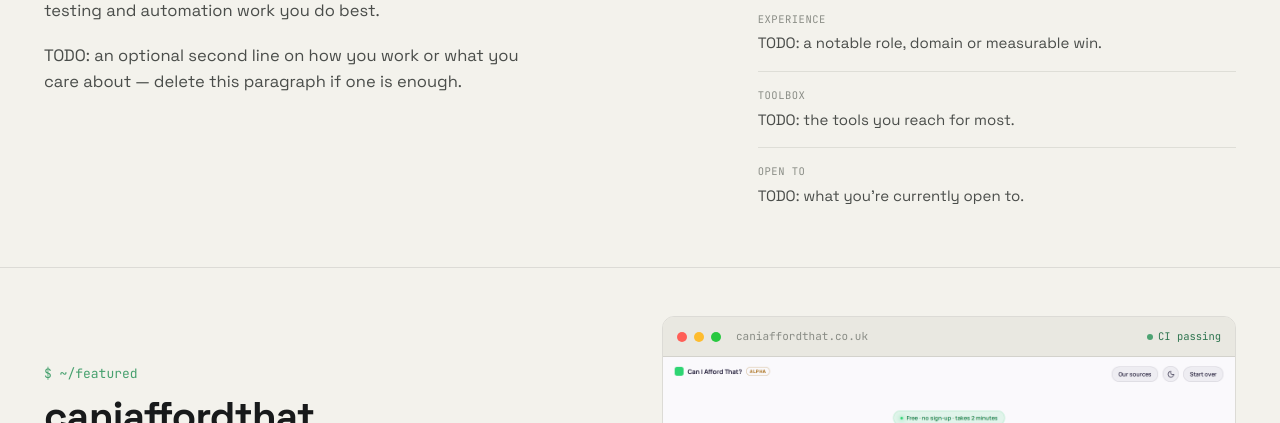
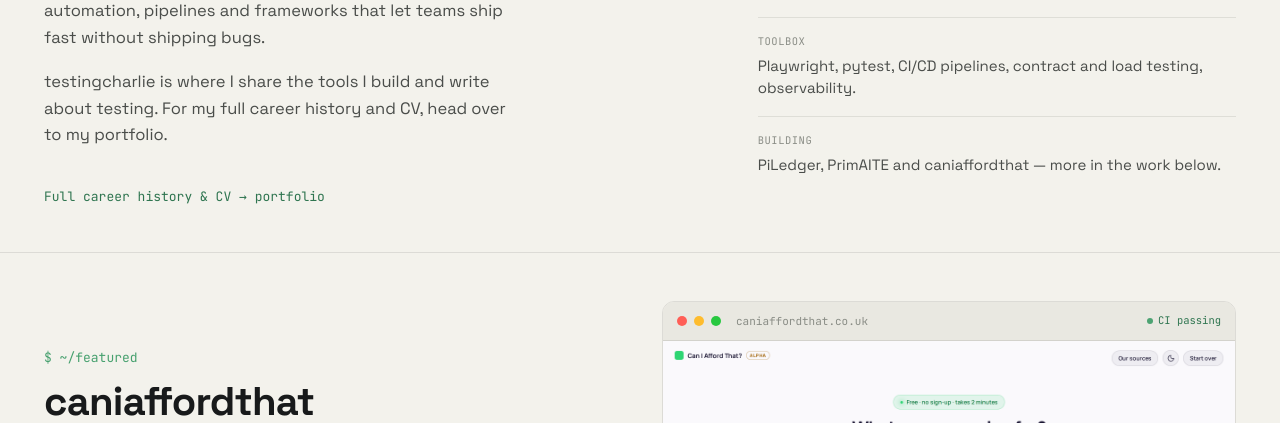
Before and after one commit to Charlie-C-1266/testingcharlie, a website with bundled scripts: page index.html in a window 1280 px wide. Shown: the part 779-1202 px from the top of the page. Built offline with nearby package versions, Linux system fonts and the light colour scheme; no server answers.

Commit message:
About: real bio that hands career history off to the portfolio (#20)

```diff
--- a/src/config.ts
+++ b/src/config.ts
@@ -92,29 +92,34 @@
     "observability",
     "shift-left",
   ],
-  // About / bio band — the nav "about" link scrolls here. This is PLACEHOLDER
-  // copy: Charlie to replace the TODO lines with real words before we open the
-  // PR. Keep it short — a couple of intro sentences and a few labelled
-  // highlights. The section, styles and tests are already wired; only the
-  // strings below need editing.
+  // About / bio band — the nav "about" link scrolls here. This site is the
+  // "maker + writing" home (the tools I build + the blog); the deeper career
+  // history and CV live on the portfolio, linked from `cta` below. Keep this
+  // short: who I am in a sentence or two, then hand off to the portfolio.
   about: {
     heading: "About",
     lead: [
-      // TODO(charlie): 1–2 sentences — who you are and the testing/automation
-      // work you do best (e.g. the kinds of teams, problems and outcomes).
-      "TODO: a couple of sentences introducing yourself and the testing and " + "automation work you do best.",
-      // TODO(charlie): optional second paragraph — how you work, or what you
-      // care about. Delete this line if one paragraph is enough.
-      "TODO: an optional second line on how you work or what you care about — " +
-        "delete this paragraph if one is enough.",
+      "I'm Charlie — a Bristol-based senior test engineer. I build the automation, " +
+        "pipelines and frameworks that let teams ship fast without shipping bugs.",
+      "testingcharlie is where I share the tools I build and write about testing. " +
+        "For my full career history and CV, head over to my portfolio.",
     ],
+    // Points at the portfolio, which owns the detailed work history / CV so this
+    // page doesn't duplicate it. Off-site, so it opens in a new tab.
+    cta: {
+      label: "Full career history & CV → portfolio",
+      href: "https://charlie-c-1266.github.io/my-portfolio/",
+    },
     highlights: [
-      // TODO(charlie): replace each detail with real specifics. Add or remove
-      // rows freely — the list renders whatever is here.
-      { term: "Focus", detail: "TODO: your core specialisms (automation, CI/CD, DevOps…)." },
-      { term: "Experience", detail: "TODO: a notable role, domain or measurable win." },
-      { term: "Toolbox", detail: "TODO: the tools you reach for most." },
-      { term: "Open to", detail: "TODO: what you're currently open to." },
+      {
+        term: "Focus",
+        detail: "Test automation, CI/CD and DevOps — shift-left quality from commit to production.",
+      },
+      {
+        term: "Toolbox",
+        detail: "Playwright, pytest, CI/CD pipelines, contract and load testing, observability.",
+      },
+      { term: "Building", detail: "PiLedger, PrimAITE and caniaffordthat — more in the work below." },
     ],
   },
   featured: {
--- a/src/sections/about.ts
+++ b/src/sections/about.ts
@@ -1,4 +1,4 @@
-import { el } from "../dom.js";
+import { el, linkTo } from "../dom.js";
 import type { ElChild } from "../dom.js";
 import type { AboutContent, AboutHighlight } from "../types.js";
 
@@ -11,10 +11,14 @@
 export function renderAbout(about: AboutContent, prompt: string): HTMLElement {
   const lead: ElChild[] = about.lead.map((para) => el("p", { class: "about__lead", text: para }));
 
-  const body = el("div", {
-    class: "about__body",
-    children: [el("h2", { class: "about__title", text: about.heading }), ...lead],
-  });
+  const bodyChildren: ElChild[] = [el("h2", { class: "about__title", text: about.heading }), ...lead];
+  // Optional CTA (e.g. "full career history → portfolio"). linkTo opens an
+  // off-site href in a new tab with the safe rel; a relative href stays in place.
+  if (about.cta) {
+    bodyChildren.push(linkTo(about.cta.href, "about__cta", [about.cta.label]));
+  }
+
+  const body = el("div", { class: "about__body", children: bodyChildren });
 
   const highlights = el("dl", {
     class: "about__highlights",
--- a/styles/style.css
+++ b/styles/style.css
@@ -478,6 +478,21 @@
   font-size: 15px;
   line-height: 1.5;
   color: var(--muted);
+}
+
+/* Portfolio hand-off link under the intro — the deeper CV lives off-site. */
+.about__cta {
+  display: inline-block;
+  margin-top: 22px;
+  font-family: var(--font-mono);
+  font-size: 13px;
+  color: var(--astrong);
+  transition: color 0.15s ease;
+}
+
+.about__cta:hover,
+.about__cta:focus-visible {
+  color: var(--accent);
 }
 
 /* ---------------------------------------------------------- featured (4) -- */
```
Also changed, not shown: src/types.ts (+8 -1 lines), tests/unit/sections/about.test.ts (+15 -0 lines).
